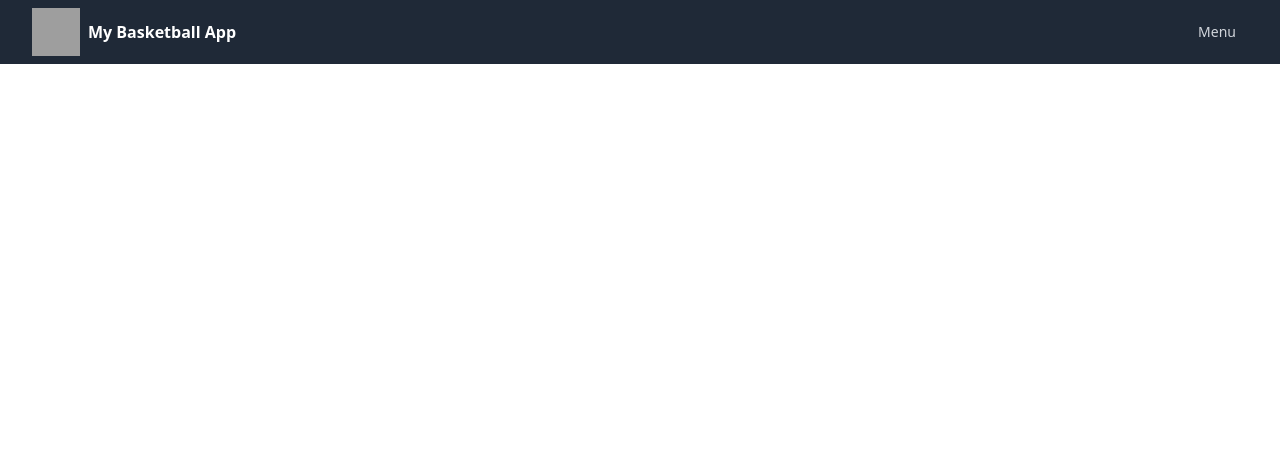
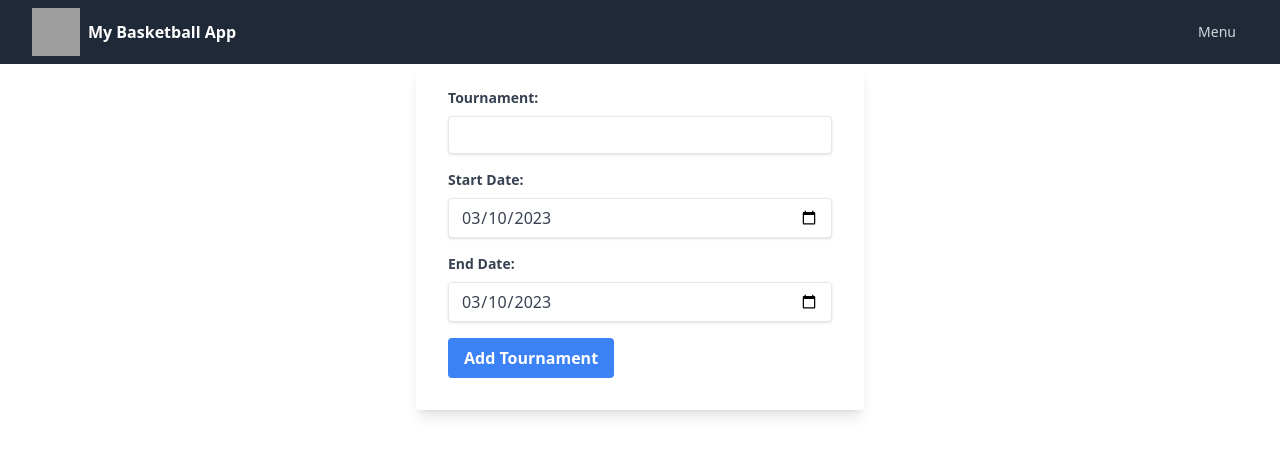
Before and after one commit to ambersorenson1/basketball-php-project, a React (Vite) app in the folder app/: page / in a window 1280 px wide. Shown: the top 456 px of the page. Built offline with nearby package versions, Linux system fonts and the light colour scheme; grey boxes are pictures that could not be loaded.

Commit message:
changed name of DTO in tournament

```diff
--- a/app/src/Components/AdminsPage/AdminsPage.tsx
+++ b/app/src/Components/AdminsPage/AdminsPage.tsx
@@ -4,11 +4,15 @@ import React, { useState } from 'react';
 
 const AdminsPage = () => {
   const [tournamentName, setTournamentName] = useState<string>('');
+  const [startDate, setStartDate] = useState<Date>(new Date());
+  const [endDate, setEndDate] = useState<Date>(new Date());
 
   const addTournament = useMutation({
     mutationFn: () =>
       createTournament({
         tournamentName: tournamentName,
+        startDate: startDate,
+        endDate: endDate,
       }),
     onMutate: () => {
       console.log('mutate');
@@ -20,15 +24,16 @@ const AdminsPage = () => {
       console.log('complete');
     },
   });
-  // const handleAddTournament = async (e: React.FormEvent<HTMLFormElement>) => {
-  //   e.preventDefault();
-  //   addTournament.mutate();
-  // };
 
-  return console.log(
+  const handleAddTournament = async (e: React.FormEvent<HTMLFormElement>) => {
+    e.preventDefault();
+    addTournament.mutate();
+  };
+
+  return (
     <div className="mx-auto max-w-md">
       <form
-        // onSubmit={handleAddTournament}
+        onSubmit={handleAddTournament}
         className="mb-4 rounded bg-white px-8 pt-6 pb-8 shadow-lg"
       >
         <div className="mb-4">
@@ -45,8 +50,42 @@ const AdminsPage = () => {
             onChange={e => setTournamentName(e.target.value)}
           />
         </div>
+        <div className="mb-4">
+          <label
+            className="mb-2 block text-sm font-bold text-gray-700"
+            htmlFor="tournament-start-date"
+          >
+            Start Date:
+          </label>
+          <input
+            className="focus:shadow-outline w-full appearance-none rounded border py-2 px-3 leading-tight text-gray-700 shadow focus:outline-none"
+            type="date"
+            value={startDate.toISOString().substring(0, 10)}
+            onChange={e => setStartDate(new Date(e.target.value))}
+          />
+        </div>
+        <div className="mb-4">
+          <label
+            className="mb-2 block text-sm font-bold text-gray-700"
+            htmlFor="tournament-start-date"
+          >
+            End Date:
+          </label>
+          <input
+            className="focus:shadow-outline w-full appearance-none rounded border py-2 px-3 leading-tight text-gray-700 shadow focus:outline-none"
+            type="date"
+            value={endDate.toISOString().substring(0, 10)}
+            onChange={e => setEndDate(new Date(e.target.value))}
+          />
+        </div>
+        <button
+          type="submit"
+          className="focus:shadow-outline rounded bg-blue-500 py-2 px-4 font-bold text-white hover:bg-blue-700 focus:outline-none"
+        >
+          Add Tournament
+        </button>
       </form>
-    </div>,
+    </div>
   );
 };
 export default AdminsPage;
--- a/app/src/services/tournamentApi.tsx
+++ b/app/src/services/tournamentApi.tsx
@@ -2,6 +2,8 @@ import { Tournament } from './DTOs';
 
 interface TournamentData {
   tournamentName: string;
+  startDate: Date;
+  endDate: Date;
 }
 
 export async function createTournament(
```
